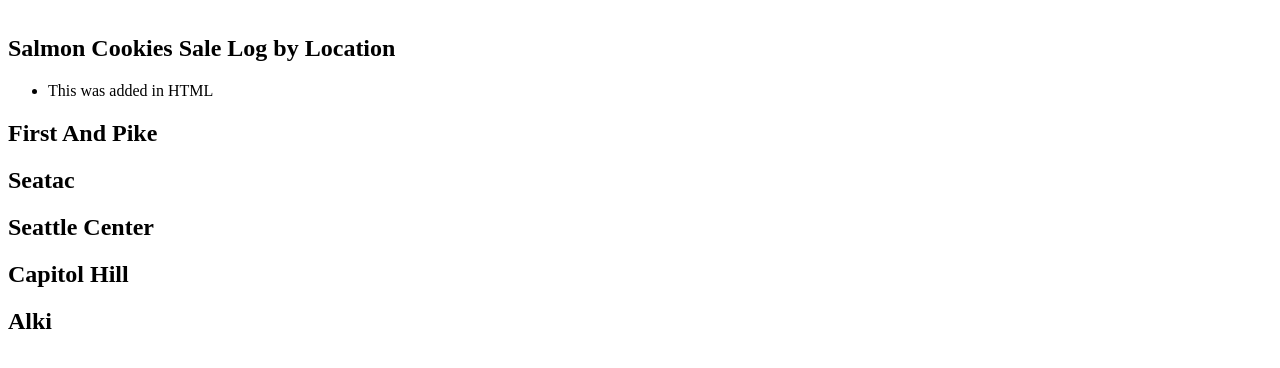
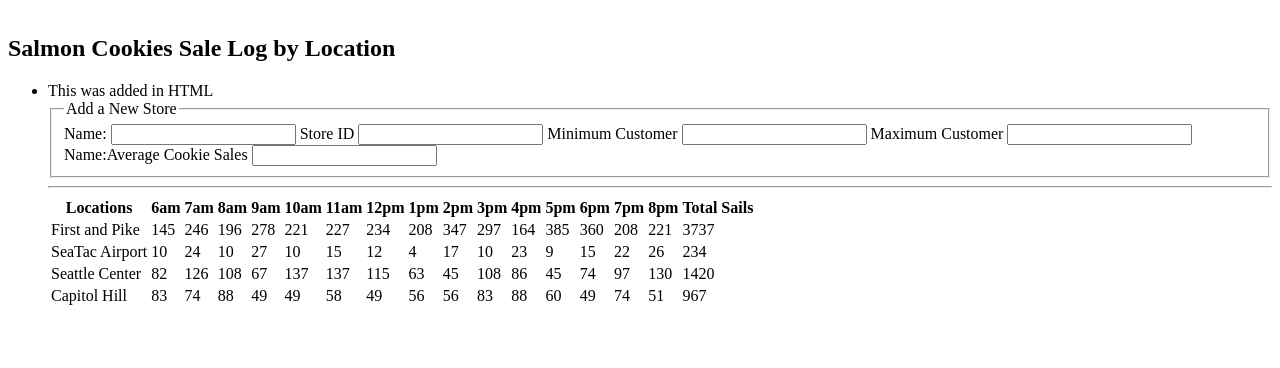
Before and after one commit to lilbonito/Lab-6----Salmon-Cookies, a plain HTML site: page sales.html in a window 1280 px wide. Drawn offline with Linux system fonts and the light colour scheme.

Commit message:
table-finished-weds

```diff
--- a/app.js
+++ b/app.js
@@ -1,14 +1,14 @@
 'use strict';
 
 var hours = ['6am', '7am', '8am', '9am', '10am', '11am', '12pm', '1pm', '2pm', '3pm', '4pm', '5pm', '6pm', '7pm', '8pm'];
+
+var referenceTable = document.getElementById('lox-cookie-table');
 
 
 function getRandomNumber(minimum, maximum){
   return Math.floor(Math.random() * (maximum - minimum +1)) + minimum;
 }
 function Store(id, minimumCustomer, maximumCustomer, avgCookiePerHr){
-
-
   this.minimumCustomer = minimumCustomer;
   this.maximumCustomer = maximumCustomer;
   this.avgCookiePerHr = avgCookiePerHr;
@@ -29,48 +29,65 @@ function Store(id, minimumCustomer, maximumCustomer, avgCookiePerHr){
       this.cookieTotals += this.cookiesSoldPerHourArray[i];
     }
   };
-}
+
 
   this.cashDrop = function() {
-  this.cookiesSoldPerHourArray();
+    this.getCookiesPurchasedPerHour();
     this.dailyTotals();
     this.render();
   };
-Store.prototype.render = function(){
-  var tr = document.createElement('tr');
 
-  var tdID = document.createElement('td');
-  tdID.textContent = this.id;
-  tr.append(tdID);
+  this.render = function(){
+    var trElement = document.createElement('tr');
+    var tdElement = document.createElement('td');
 
-  var tdCookiesPerHour = document.createElement('td');
-  tdCookiesPerHour.textContent = this.cookiesSoldPerHourArray;
-  for(var i = 0; i < this.cookiesSoldPerHourArray; i++){
-    tr.append(tdCookiesPerHour);
+    tdElement.textContent = this.id;
+    trElement.append(tdElement);
+
+    for(var i = 0; i < this.cookiesSoldPerHourArray.length; i++){
+      tdElement = document.createElement('td');
+      tdElement.textContent = this.cookiesSoldPerHourArray[i];
+      trElement.append(tdElement);
+    }
+    tdElement = document.createElement('td');
+    tdElement.textContent = this.cookieTotals;
+    trElement.append(tdElement);
+
+    referenceTable.append(trElement);
+  };
 }
 
-};
-var referenceTable = document.getElementById('lox-cookie-table');
+function tableHeadings(){
+  var trElement = document.createElement('tr');
+  var thElement = document.createElement('th');
+  thElement.textContent = 'Locations';
+  trElement.append(thElement);
+  for(var i = 0; i < hours.length; i++){
+    thElement = document.createElement('th');
+    thElement.textContent = hours[i];
+    trElement.append(thElement);
+  }
+  thElement = document.createElement('th');
+  thElement.textContent = 'Total Sails';
+  trElement.append(thElement);
 
-function tableHeadings(){
-  var trHead = document.createElement('tr');
-  for(var i = 0; 0 < hours.length; i++){
-    var thElement = document.createElement('th');
-    thElement.textContent = (hours[i]);
-    trHead.append(trHead);
-  }
+  referenceTable.append(trElement);
 }
 tableHeadings();
 
 
-var pikeStreet = new Store('loc-first-and-pike', 23, 65, 6.3);
-var seaTac = new Store('loc-seatac', 3, 24, 1.2 );
-var seattleCenter = new Store('loc-seattle-center', 11, 38, 3.7);
-var capitolHill = new Store('loc-capitol-hill', 20, 38, 2.3);
-var alki = new Store('alki', 2, 16, 4.6);
+var pikeStreet = new Store('First and Pike', 23, 65, 6.3);
+var seaTac = new Store('SeaTac Airport', 3, 24, 1.2 );
+var seattleCenter = new Store('Seattle Center', 11, 38, 3.7);
+var capitolHill = new Store('Capitol Hill', 20, 38, 2.3);
+var alki = new Store('Alki Beach', 2, 16, 4.6);
+
+
+
+
+
 
 pikeStreet.cashDrop();
 seaTac.cashDrop();
 seattleCenter.cashDrop();
 capitolHill.cashDrop();
-alki.cashDrop();
--- a/sales.html
+++ b/sales.html
@@ -13,18 +13,32 @@
     <h2>Salmon Cookies Sale Log by Location</h2>
     <ul id="ul2017">
       <li> This was added in HTML</li>
-    </ul>
+       <form id="cookie-form">
+          <fieldset>
+              <legend>Add a New Store</legend>
+              <label for="storename">Name:
+                <input name="storename" type= "text" required/>
 
-    <h2>First And Pike</h2>
-    <ul id="loc-first-and-pike"> </ul>
-    <h2>Seatac</h2>
-    <ul id="loc-seatac"> </ul>
-    <h2>Seattle Center</h2>
-    <ul id="loc-seattle-center"> </ul>
-    <h2>Capitol Hill</h2>
-    <ul id="loc-capitol-hill"> </ul>
-    <h2>Alki</h2>
-    <ul id="loc-alki"> </ul>
+              </label>
+              <label for="storeid">Store ID
+                  <input name="storeid" type= "text" required/>
+              </label>
+
+              <label for="minimumcustomer">Minimum Customer
+                  <input name="minimumcustomer" type= "number" required/>
+                </label>
+
+                <label for="maximumcustomer">Maximum Customer
+                    <input name="maximumcustomer" type= "number" required/>
+                  </label>
+
+                  <label for="avgcookiesales"> Name:Average Cookie Sales
+                      <input name="avgcookiesales" type= "number" required/>
+                    </label>
+
+          </fieldset>
+        </form>
+        <hr>
     <table id= "lox-cookie-table">
 
 
```
Lines whose indentation alone changed are shown as unchanged.
